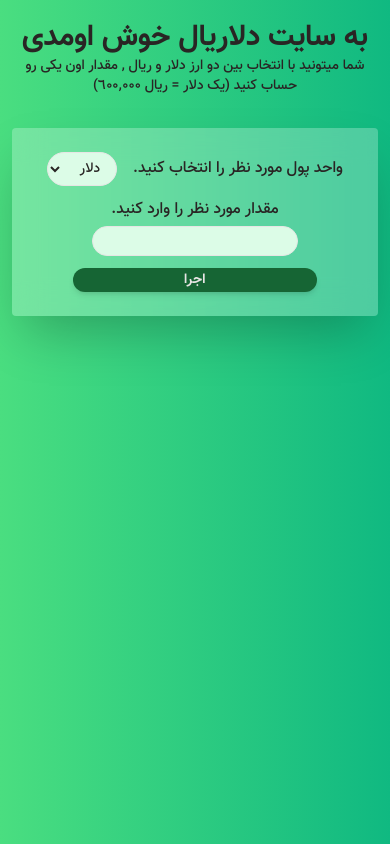
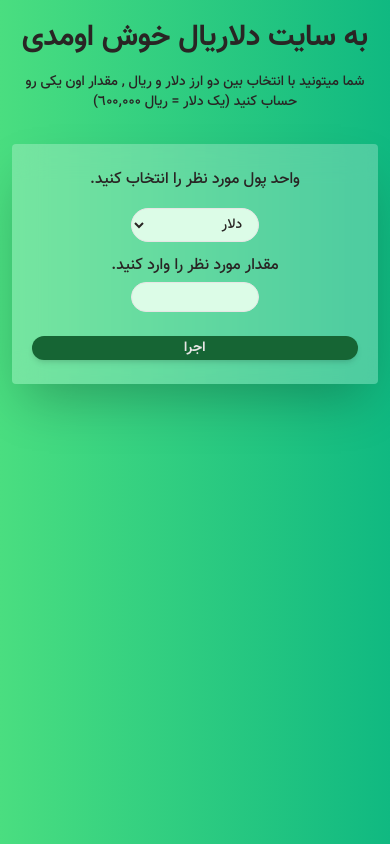
Before and after one commit to Mohammad-MH1/react-task, a React (Vite) app: page / in a window 390 px wide. Built offline with nearby package versions, Linux system fonts and the light colour scheme.

Commit message:
change some styling for responsive design

```diff
--- a/src/components/Button.tsx
+++ b/src/components/Button.tsx
@@ -6,7 +6,7 @@ type ButtonProps = {
 
 function Button({ children }: ButtonProps) {
   return (
-    <button className='inline-block h-6 w-3/4 rounded-full bg-green-800 text-sm font-semibold uppercase tracking-wide text-stone-200 shadow-md transition-colors duration-300 hover:bg-green-600 hover:text-stone-300 focus:bg-green-600 focus:outline-none focus:ring focus:ring-green-600 focus:ring-offset-2 disabled:cursor-not-allowed sm:w-1/2 md:h-8 lg:h-10'>
+    <button className='mt-3 inline-block h-6 w-full rounded-full bg-green-800 text-sm font-semibold uppercase tracking-wide text-stone-200 shadow-md transition-colors duration-300 hover:bg-green-600 hover:text-stone-300 focus:bg-green-600 focus:outline-none focus:ring focus:ring-green-600 focus:ring-offset-2 disabled:cursor-not-allowed sm:w-1/2 md:h-8 lg:h-10'>
       {children}
     </button>
   );
--- a/src/components/FormCard.tsx
+++ b/src/components/FormCard.tsx
@@ -26,16 +26,16 @@ function FormCard({ onFinalValue }: FormCardProps) {
 
   return (
     <form
-      className='flex flex-col gap-3 py-2 sm:text-lg md:gap-6 md:text-xl lg:gap-8 lg:text-2xl'
+      className='flex flex-col gap-3 py-2 sm:p-10 sm:text-lg md:gap-6 md:pl-16 md:pr-8 md:text-xl lg:gap-8 lg:p-3 lg:text-2xl'
       onSubmit={handleSubmit}
     >
-      <div className='flex items-center justify-center gap-4 md:justify-around lg:justify-between'>
+      <div className='flex flex-col items-center justify-center gap-4 sm:flex-row sm:justify-between'>
         <label htmlFor='currency' className=''>
           واحد پول مورد نظر را انتخاب کنید.
         </label>
         <select
           id='currency'
-          className='input lg:w-64 lg:text-lg'
+          className='input w-32 md:w-36 lg:w-44 lg:text-lg'
           value={selected}
           onChange={e => setSelected(e.target.value)}
         >
@@ -43,12 +43,12 @@ function FormCard({ onFinalValue }: FormCardProps) {
           <option value='rial'>ریال</option>
         </select>
       </div>
-      <div className='flex flex-col items-center justify-between gap-1 sm:flex-row sm:justify-center sm:gap-3 md:justify-around lg:justify-between'>
+      <div className='flex flex-col items-center justify-between gap-1 sm:flex-row sm:justify-between sm:gap-3'>
         <label htmlFor='number'>مقدار مورد نظر را وارد کنید.</label>
         <input
           type='text'
           id='number'
-          className='input sm:w-32 lg:w-64 lg:text-lg'
+          className='input w-32 md:w-36 lg:w-44 lg:text-lg'
           value={value}
           onChange={e => setValue(e.target.value)}
         />
--- a/src/components/Header.tsx
+++ b/src/components/Header.tsx
@@ -1,7 +1,7 @@
 function Header() {
   return (
     <header dir='rtl' className='mb-8 text-center sm:mb-11 md:mb-20'>
-      <h1 className='text-3xl font-bold md:mb-3 md:text-4xl xl:mb-7 xl:text-5xl'>
+      <h1 className='mb-4 text-3xl font-bold md:mb-3 md:text-4xl xl:mb-7 xl:text-5xl'>
         به سایت دلاریال خوش اومدی
       </h1>
       <h2 className='text-sm md:text-base lg:text-lg'>
```
